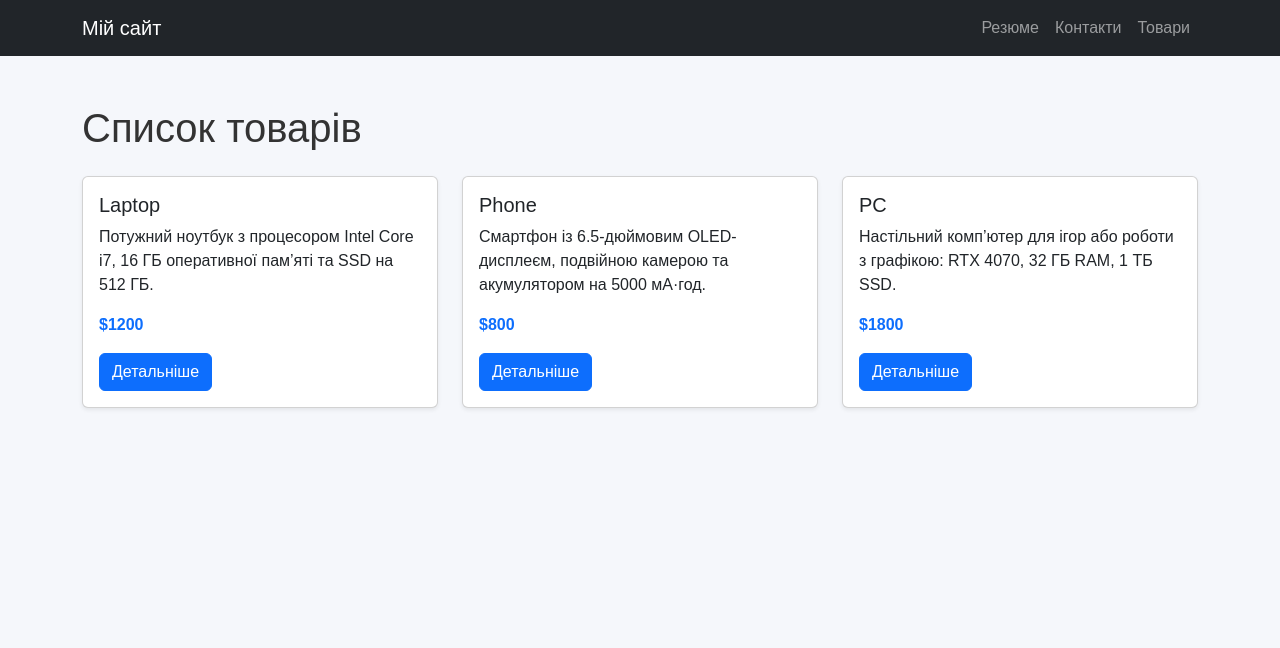
After one commit to DeksiE/flask-app-lab, a Flask app: page /products/ in a window 1280 px wide. The commit adds this page. Shown: the top 648 px of the page. Run offline with Flask 3, Linux system fonts and the light colour scheme.

Commit message:
Add products blueprint with list and detail pages

```diff
--- a/app/__init__.py
+++ b/app/__init__.py
@@ -4,5 +4,7 @@ app = Flask(__name__)
 
 from . import views
 from .users import users_bp
+from .products import products_bp
 
 app.register_blueprint(users_bp)
+app.register_blueprint(products_bp)
--- /dev/null
+++ b/app/products/templates/products/products.html
@@ -0,0 +1,25 @@
+
+{% extends 'base.html' %}
+
+{% block content %}
+<h1 class="mb-4">Список товарів</h1>
+
+<div class="row g-4">
+    {% for product in products %}
+    <div class="col-md-4">
+        <div class="card h-100 shadow-sm">
+            <div class="card-body">
+                <h5 class="card-title">{{ product.name }}</h5>
+                <p class="card-text">{{ product.content }}</p>
+                <p class="fw-bold text-primary">${{ product.price }}</p>
+
+                <a href="{{ url_for('products.product_detail', product_id=product.id) }}"
+                   class="btn btn-primary">
+                    Детальніше
+                </a>
+            </div>
+        </div>
+    </div>
+    {% endfor %}
+</div>
+{% endblock %}
--- /dev/null
+++ b/app/products/views.py
@@ -0,0 +1,44 @@
+from flask import render_template, abort
+from . import products_bp
+
+products = [
+    {
+        "id": 1,
+        "name": "Laptop",
+        "price": 1200,
+        "content": "Потужний ноутбук з процесором Intel Core i7, 16 ГБ оперативної пам’яті та SSD на 512 ГБ."
+    },
+    {
+        "id": 2,
+        "name": "Phone",
+        "price": 800,
+        "content": "Смартфон із 6.5-дюймовим OLED-дисплеєм, подвійною камерою та акумулятором на 5000 мА·год."
+    },
+    {
+        "id": 3,
+        "name": "PC",
+        "price": 1800,
+        "content": "Настільний комп’ютер для ігор або роботи з графікою: RTX 4070, 32 ГБ RAM, 1 ТБ SSD."
+    }
+]
+
+@products_bp.route('/')
+def product_list():
+    return render_template(
+        'products/products.html',
+        title='Список товарів',
+        products=products
+    )
+
+@products_bp.route('/<int:product_id>')
+def product_detail(product_id):
+    product = next((p for p in products if p['id'] == product_id), None)
+
+    if product is None:
+        abort(404)
+
+    return render_template(
+        'products/detail_product.html',
+        title=product['name'],
+        product=product
+    )
--- a/app/templates/_navbar.html
+++ b/app/templates/_navbar.html
@@ -14,6 +14,11 @@
                 <li class="nav-item">
                     <a class="nav-link" href="{{ url_for('contacts') }}">Контакти</a>
                 </li>
+                <li class="nav-item">
+                    <a class="nav-link" href="{{ url_for('products.product_list') }}">
+                        Товари
+                    </a>
+                </li>
             </ul>
         </div>
     </div>
```
Also changed, not shown: app/products/__init__.py (added, +10 -0 lines), app/products/templates/products/detail_product.html (added, +23 -0 lines).
